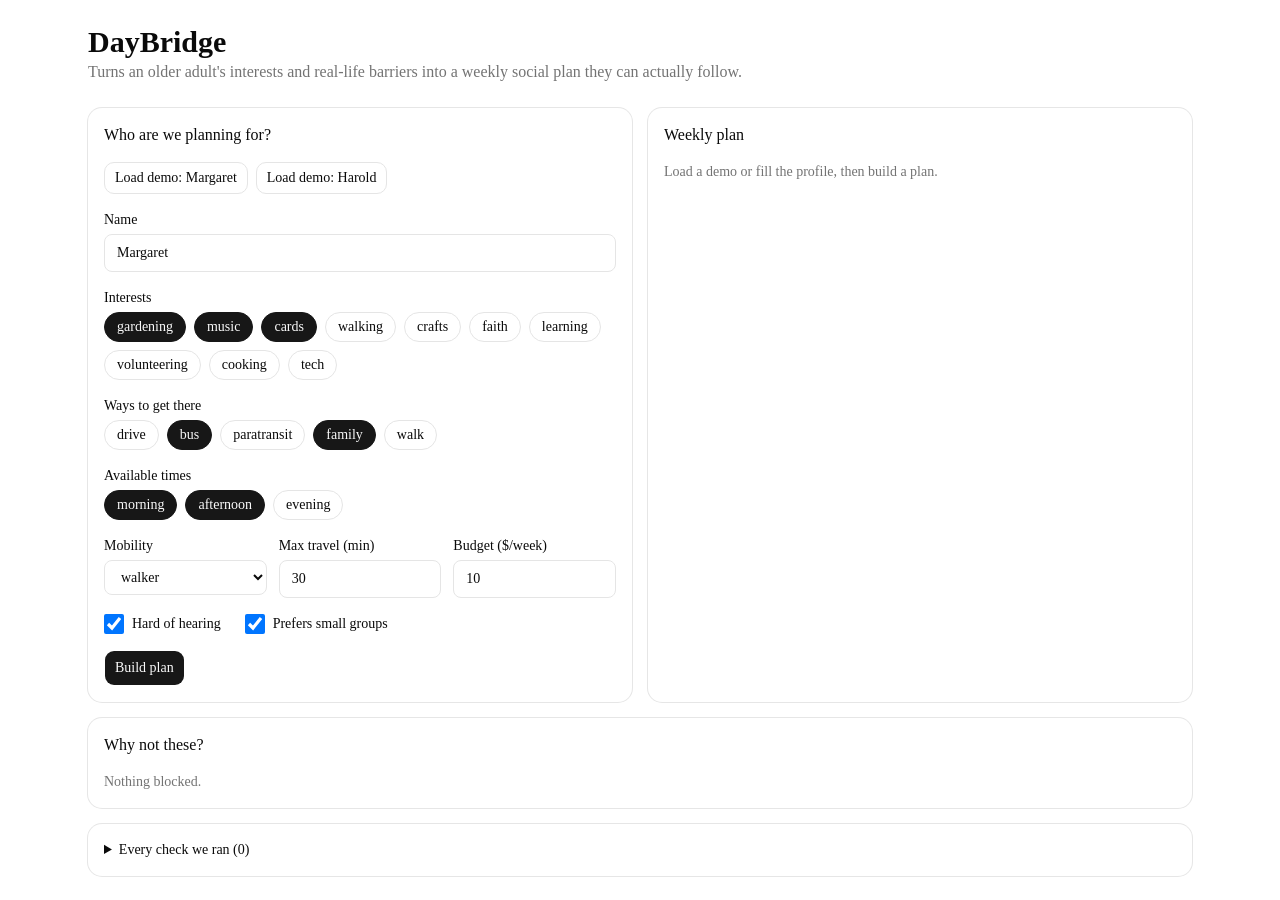
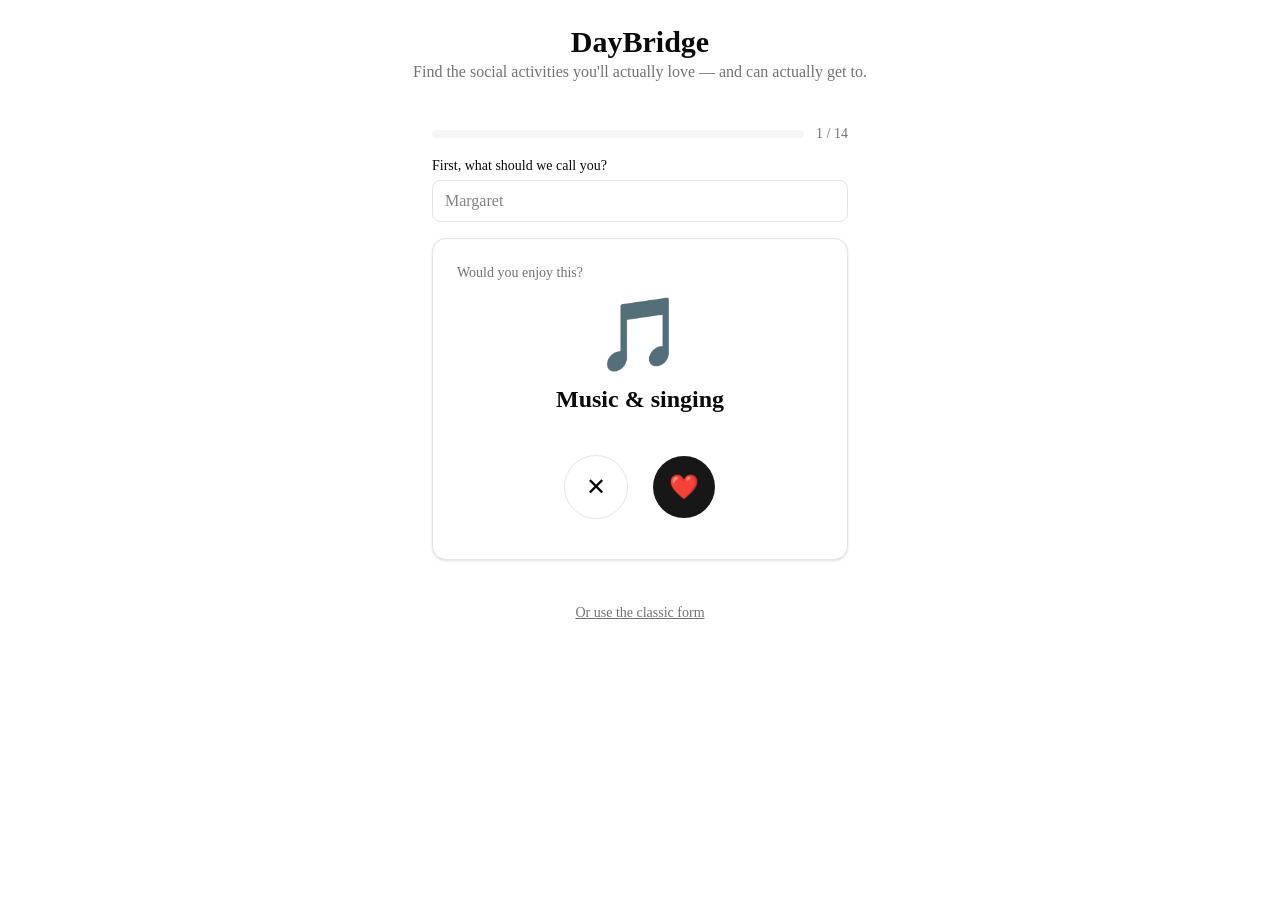
Before and after one commit to dude297/c0mpiled-hackathon, a Next.js app: page / in a window 1280 px wide. After the commit the page ends 800 px from the top, so only its background shows below. Built offline with nearby package versions, Linux system fonts and the light colour scheme.

Commit message:
Wire CardDeck into page shell; add swipe-onboarding handoff doc
Co-Authored-By: Claude Code <noreply@anthropic.com>

```diff
--- a/src/app/page.tsx
+++ b/src/app/page.tsx
@@ -2,6 +2,7 @@
 
 import { useState } from "react";
 import { BlockedPanel, DashboardShell, EvidencePanel, PlanPanel, ProfilePanel } from "@/components/dashboard/panels";
+import { CardDeck } from "@/components/onboarding/CardDeck";
 import { DEMO_PROFILES } from "@/domain/activities";
 import type { AnalysisResult, Profile } from "@/lib/schema";
 
@@ -10,6 +11,7 @@ export default function Home() {
   const [result, setResult] = useState<AnalysisResult | null>(null);
   const [loading, setLoading] = useState(false);
   const [error, setError] = useState<string | null>(null);
+  const [mode, setMode] = useState<"onboarding" | "dashboard">("onboarding");
 
   async function run(p: Profile = profile) {
     setLoading(true);
@@ -23,8 +25,10 @@ export default function Home() {
       const data = await res.json();
       if (!res.ok) throw new Error(data.error ?? "Request failed");
       setResult(data);
+      setMode("dashboard");
     } catch (e) {
       setError(e instanceof Error ? e.message : "Request failed");
+      setMode("dashboard");
     } finally {
       setLoading(false);
     }
@@ -33,7 +37,34 @@ export default function Home() {
   function demo(key: string) {
     const p = DEMO_PROFILES[key];
     setProfile(p);
+    setMode("dashboard");
     run(p);
+  }
+
+  if (mode === "onboarding") {
+    return (
+      <div className="mx-auto w-full max-w-6xl p-6">
+        <header className="mb-6 text-center">
+          <h1 className="text-3xl font-semibold">DayBridge</h1>
+          <p className="text-muted-foreground">
+            Find the social activities you&apos;ll actually love — and can actually get to.
+          </p>
+        </header>
+        <CardDeck
+          onComplete={(p) => {
+            setProfile(p);
+            run(p);
+          }}
+          loading={loading}
+        />
+        {error && <p className="mx-auto max-w-md text-center text-destructive">{error}</p>}
+        <div className="pt-6 text-center">
+          <button className="text-sm text-muted-foreground underline" onClick={() => setMode("dashboard")}>
+            Or use the classic form
+          </button>
+        </div>
+      </div>
+    );
   }
 
   return (
--- a/src/components/onboarding/CardDeck.tsx
+++ b/src/components/onboarding/CardDeck.tsx
@@ -194,7 +194,7 @@ export function CardDeck({
   initialName?: string;
   loading?: boolean;
 }) {
-  const cards = useMemo(buildCards, []);
+  const cards = useMemo(() => buildCards(), []);
   const [index, setIndex] = useState(0);
   const [answers, setAnswers] = useState<Answer[]>([]);
   const [name, setName] = useState(initialName);
```
Also changed, not shown: 2 other files (tests, documents, lock files or other folders).
